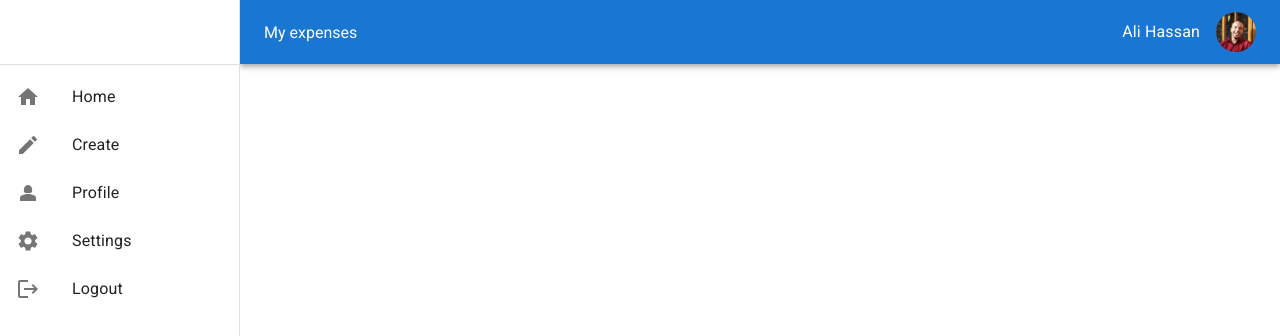
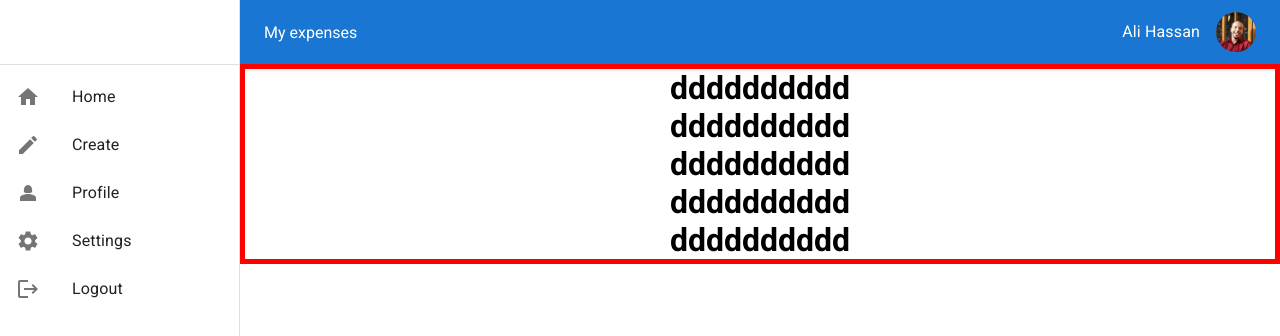
Before and after one commit to alielrayes/React-Level4, a React (Create React App) app: page / in a window 1280 px wide. Shown: the top 336 px of the page. Built offline with nearby package versions, Linux system fonts and the light colour scheme.

Commit message:
lesson12

```diff
--- a/src/index.css
+++ b/src/index.css
@@ -10,3 +10,7 @@
   background-color: royalblue;
   color: whitesmoke;
 }
+
+.border{
+  border:  5px solid red
+}
--- a/src/pages/Root.jsx
+++ b/src/pages/Root.jsx
@@ -3,6 +3,7 @@ import { Outlet } from "react-router-dom";
 
 import Appbar from "MUI-components/Appbar";
 import Drawerr from "MUI-components/Drawer";
+import { Box } from "@mui/material";
 
 const drawerWidth = 240;
 const Root = () => {
@@ -12,7 +13,16 @@ const Root = () => {
 
       <Drawerr drawerWidth={drawerWidth} />
 
-      <Outlet />
+      <Box
+        sx={{
+          ml: `${drawerWidth}px`,
+          display: " flex",
+          justifyContent: "center",
+        }}
+        className="border"
+      >
+        <Outlet />
+      </Box>
     </div>
   );
 };
--- a/src/pages/home/Home.jsx
+++ b/src/pages/home/Home.jsx
@@ -1,14 +1,15 @@
 import "./Home.css";
 import React from "react";
 
-
-
 const Home = () => {
-
   return (
-  <div>
-
-  </div>
+    <div>
+      <h1>dddddddddd</h1>
+      <h1>dddddddddd</h1>
+      <h1>dddddddddd</h1>
+      <h1>dddddddddd</h1>
+      <h1>dddddddddd</h1>
+    </div>
   );
 };
 
```
